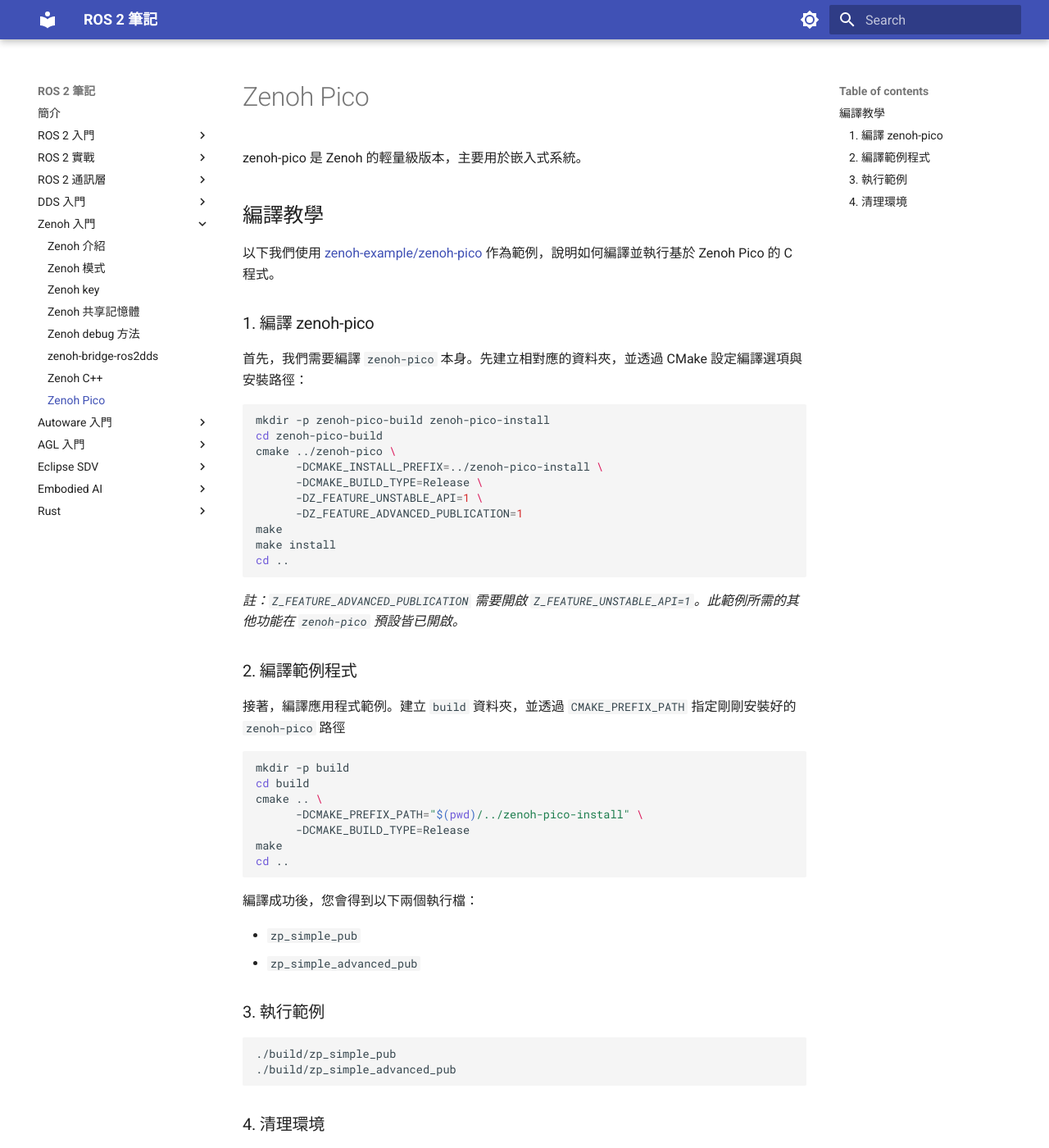
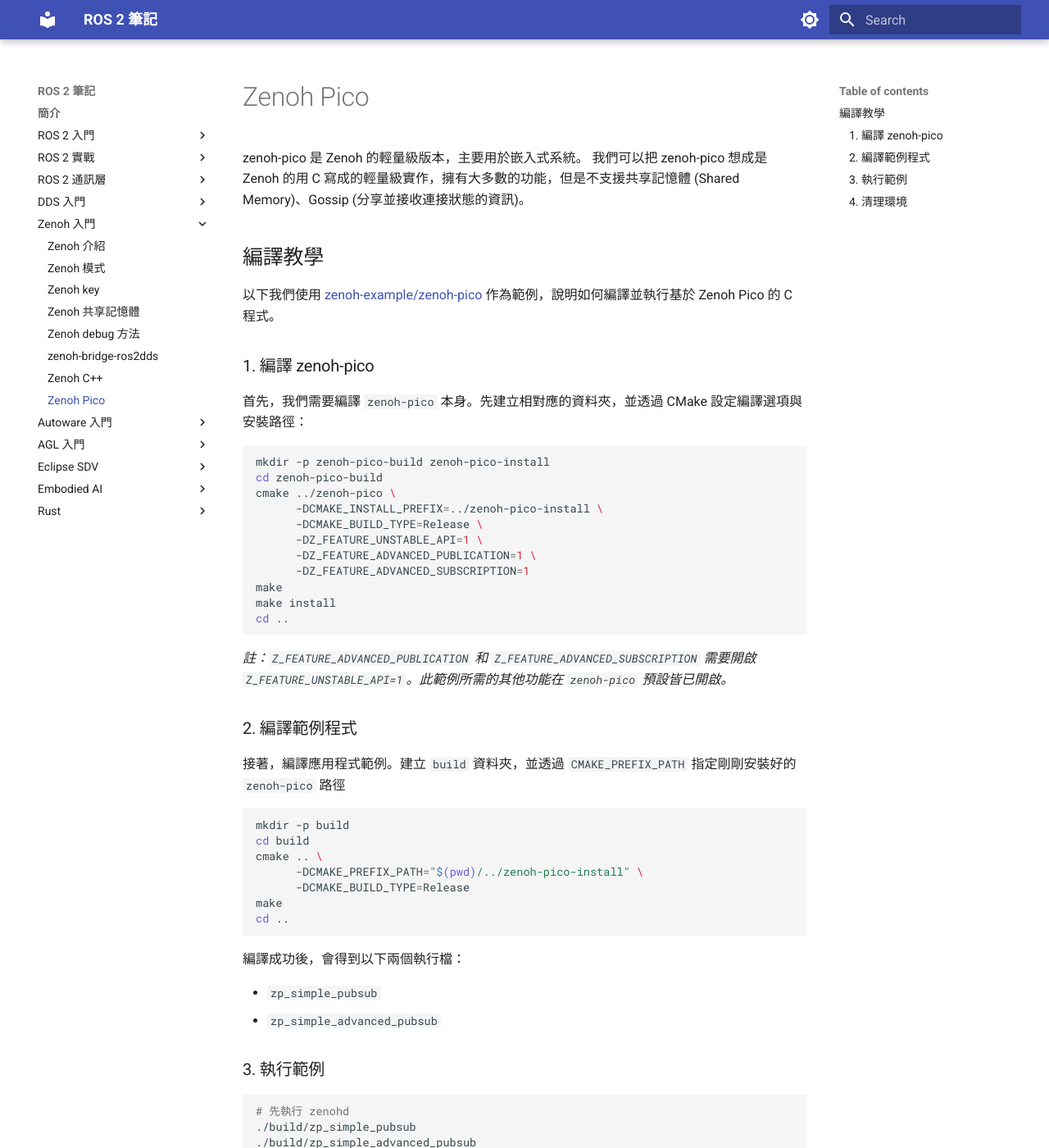
Before and after one commit to evshary/ros2-learning, an MkDocs documentation site: the page built from docs/zenoh/pico.md, in a window 1280 px wide and 1400 px high. Shown: the whole window at 82% size. Built offline with MkDocs 1.6.1 and Material for MkDocs 9.7.7, drawn with Linux system fonts in a browser that asks for light colours.

Commit message:
Update zenoh-pico tutorial
Signed-off-by: ChenYing Kuo <evshary@gmail.com>

````diff
--- a/docs/zenoh/pico.md
+++ b/docs/zenoh/pico.md
@@ -6,6 +6,7 @@ keywords:
 ---
 
 zenoh-pico 是 Zenoh 的輕量級版本，主要用於嵌入式系統。
+我們可以把 zenoh-pico 想成是 Zenoh 的用 C 寫成的輕量級實作，擁有大多數的功能，但是不支援共享記憶體 (Shared Memory)、Gossip (分享並接收連接狀態的資訊)。
 
 ## 編譯教學
 
@@ -22,13 +23,14 @@ cmake ../zenoh-pico \
       -DCMAKE_INSTALL_PREFIX=../zenoh-pico-install \
       -DCMAKE_BUILD_TYPE=Release \
       -DZ_FEATURE_UNSTABLE_API=1 \
-      -DZ_FEATURE_ADVANCED_PUBLICATION=1
+      -DZ_FEATURE_ADVANCED_PUBLICATION=1 \
+      -DZ_FEATURE_ADVANCED_SUBSCRIPTION=1
 make
 make install
 cd ..
 ```
 
-*註：`Z_FEATURE_ADVANCED_PUBLICATION` 需要開啟 `Z_FEATURE_UNSTABLE_API=1`。此範例所需的其他功能在 `zenoh-pico` 預設皆已開啟。*
+*註：`Z_FEATURE_ADVANCED_PUBLICATION` 和 `Z_FEATURE_ADVANCED_SUBSCRIPTION` 需要開啟 `Z_FEATURE_UNSTABLE_API=1`。此範例所需的其他功能在 `zenoh-pico` 預設皆已開啟。*
 
 ### 2. 編譯範例程式
 
@@ -44,16 +46,17 @@ make
 cd ..
 ```
 
-編譯成功後，您會得到以下兩個執行檔：
+編譯成功後，會得到以下兩個執行檔：
 
-* `zp_simple_pub`
-* `zp_simple_advanced_pub`
+* `zp_simple_pubsub`
+* `zp_simple_advanced_pubsub`
 
 ### 3. 執行範例
 
 ```bash
-./build/zp_simple_pub
-./build/zp_simple_advanced_pub
+# 先執行 zenohd
+./build/zp_simple_pubsub
+./build/zp_simple_advanced_pubsub
 ```
 
 ### 4. 清理環境
````
